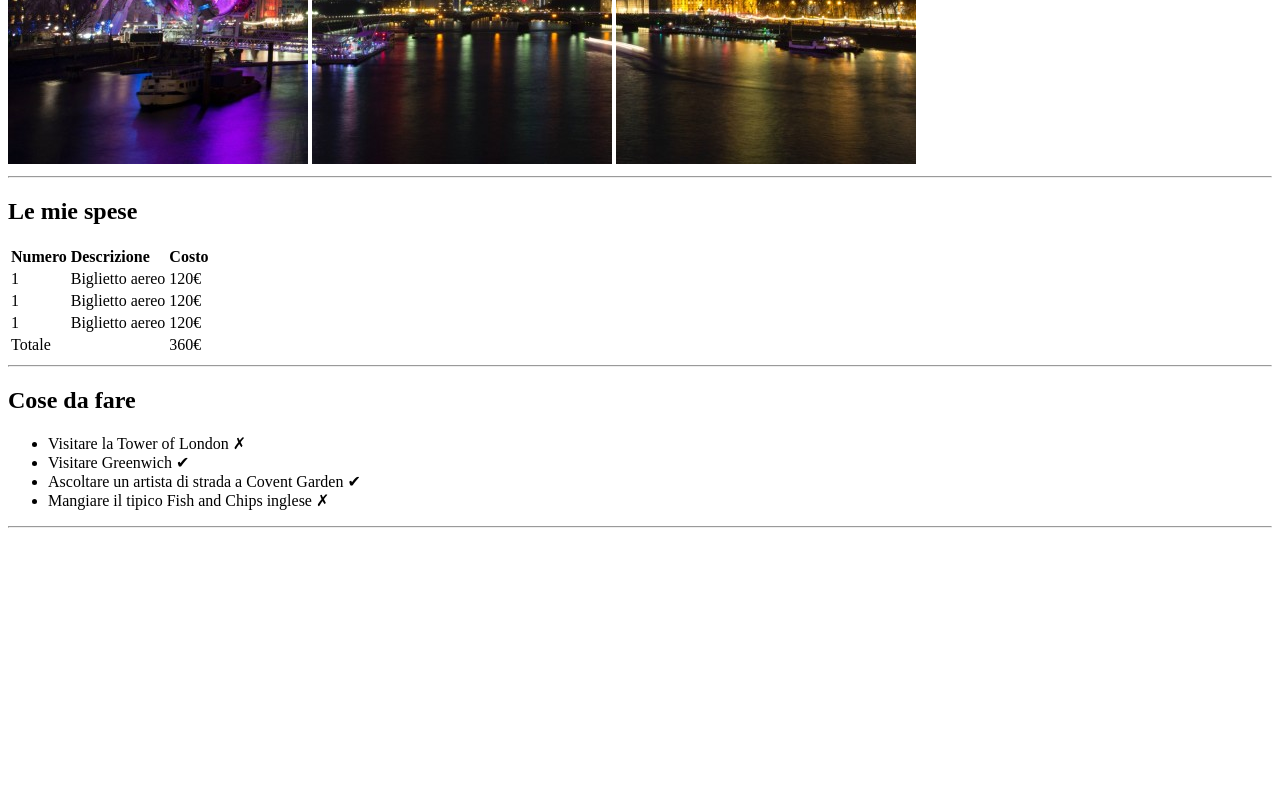
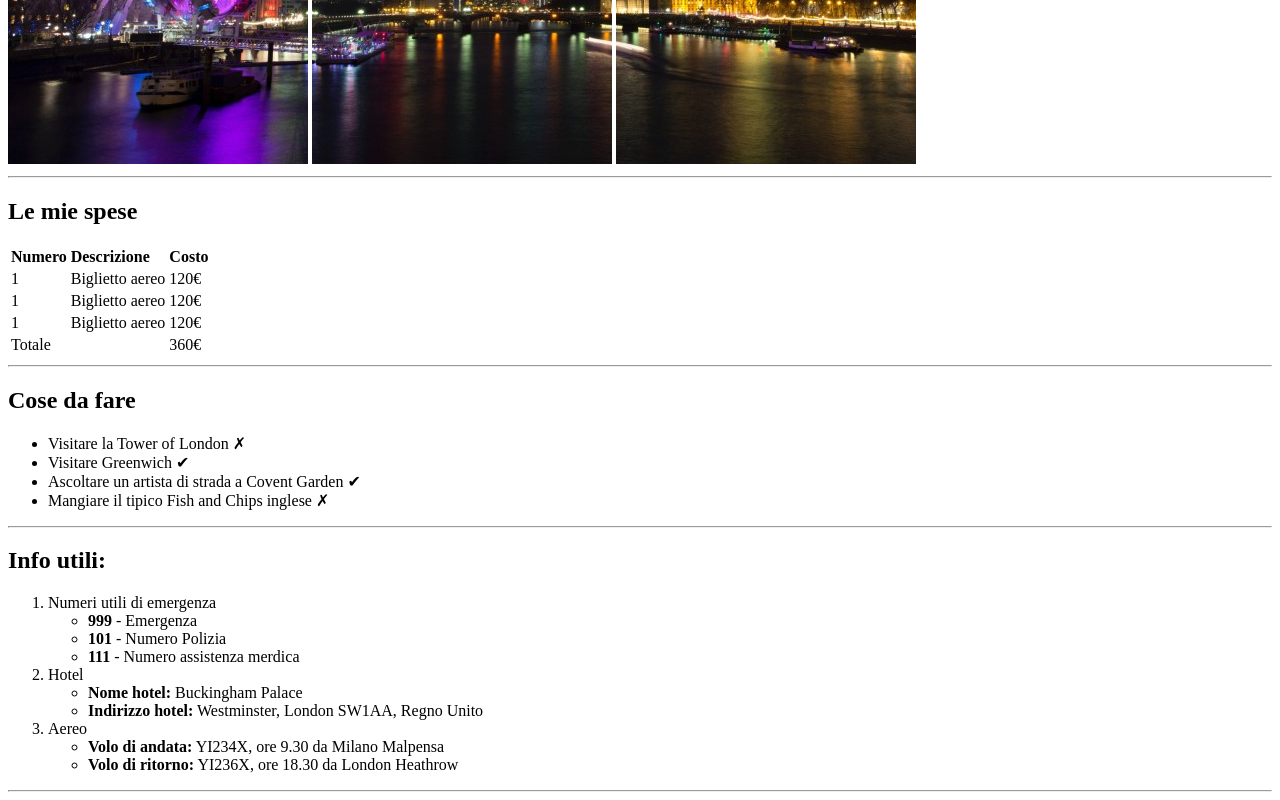
Before and after one commit to LucaBrivio183/html-london-trip, a plain HTML site: page index.html in a window 1280 px wide. Shown: the part 516-1316 px from the top of the page. Before the commit the page ends 1052 px from the top, so only its background shows below. Drawn offline with Linux system fonts and the light colour scheme.

Commit message:
Added useful info section

```diff
--- a/index.html
+++ b/index.html
@@ -45,8 +45,9 @@
                     <td colspan="2">Totale</td>
                     <td>360€</td>
                 </tr>
-            </table> <hr>
+            </table>
         </div><!-- /tabella spese -->
+        <hr>
 
         <div> <!-- to do list -->
             <h2>Cose da fare</h2>
@@ -55,8 +56,36 @@
                 <li>Visitare Greenwich ✔</li>
                 <li>Ascoltare  un artista di strada a Covent Garden ✔</li>
                 <li>Mangiare il tipico Fish and Chips inglese ✗</li>
-            </ul> <hr>
+            </ul>
         </div> <!-- /to do list -->
+        <hr>
+
+        <div> <!-- useful info  -->
+            <h2>Info utili:</h2>
+                <ol>
+                    <li> <span>Numeri utili di emergenza</span>
+                        <ul>
+                            <li><b>999</b> - Emergenza</li>
+                            <li><b>101</b> - Numero Polizia</li>
+                            <li><b>111</b> - Numero assistenza merdica</li>
+                        </ul>
+                    </li>
+                    <li> <span>Hotel</span>
+                        <ul>
+                            <li><b>Nome hotel:</b> Buckingham Palace</li>
+                            <li><b>Indirizzo hotel:</b> Westminster, London SW1AA, Regno Unito</li>
+                        </ul>
+                    </li>
+                    <li> <span>Aereo</span>
+                        <ul>
+                            <li><b>Volo di andata:</b> YI234X, ore 9.30 da Milano Malpensa</li>
+                            <li><b>Volo di ritorno:</b> YI236X, ore 18.30 da London Heathrow</li>
+                        </ul>
+                    </li>
+                </ol>
+        </div> <!-- /useful info  -->
+        <hr>
+
     </section>
     <!-- /notes on the trip -->
 
```
